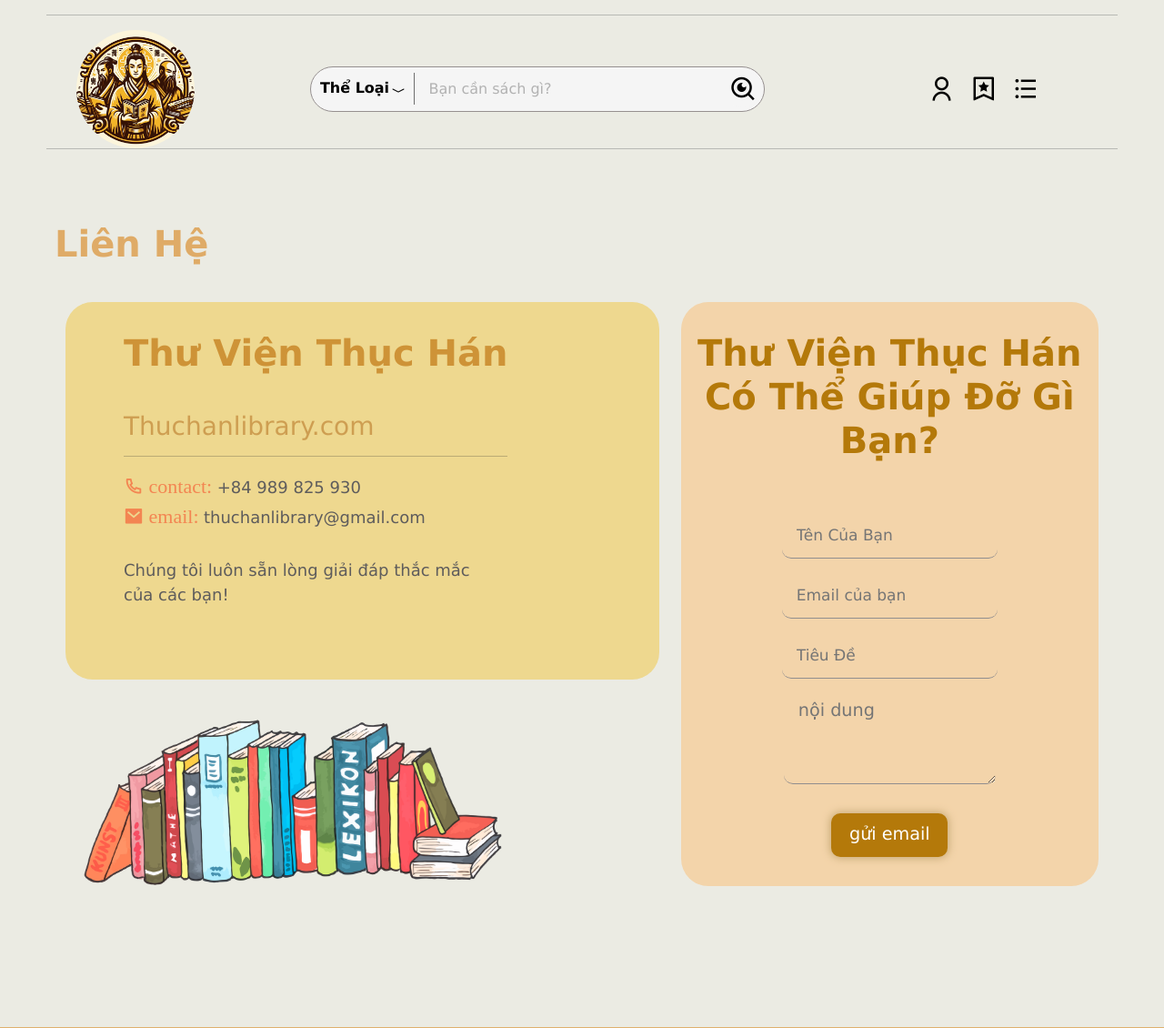
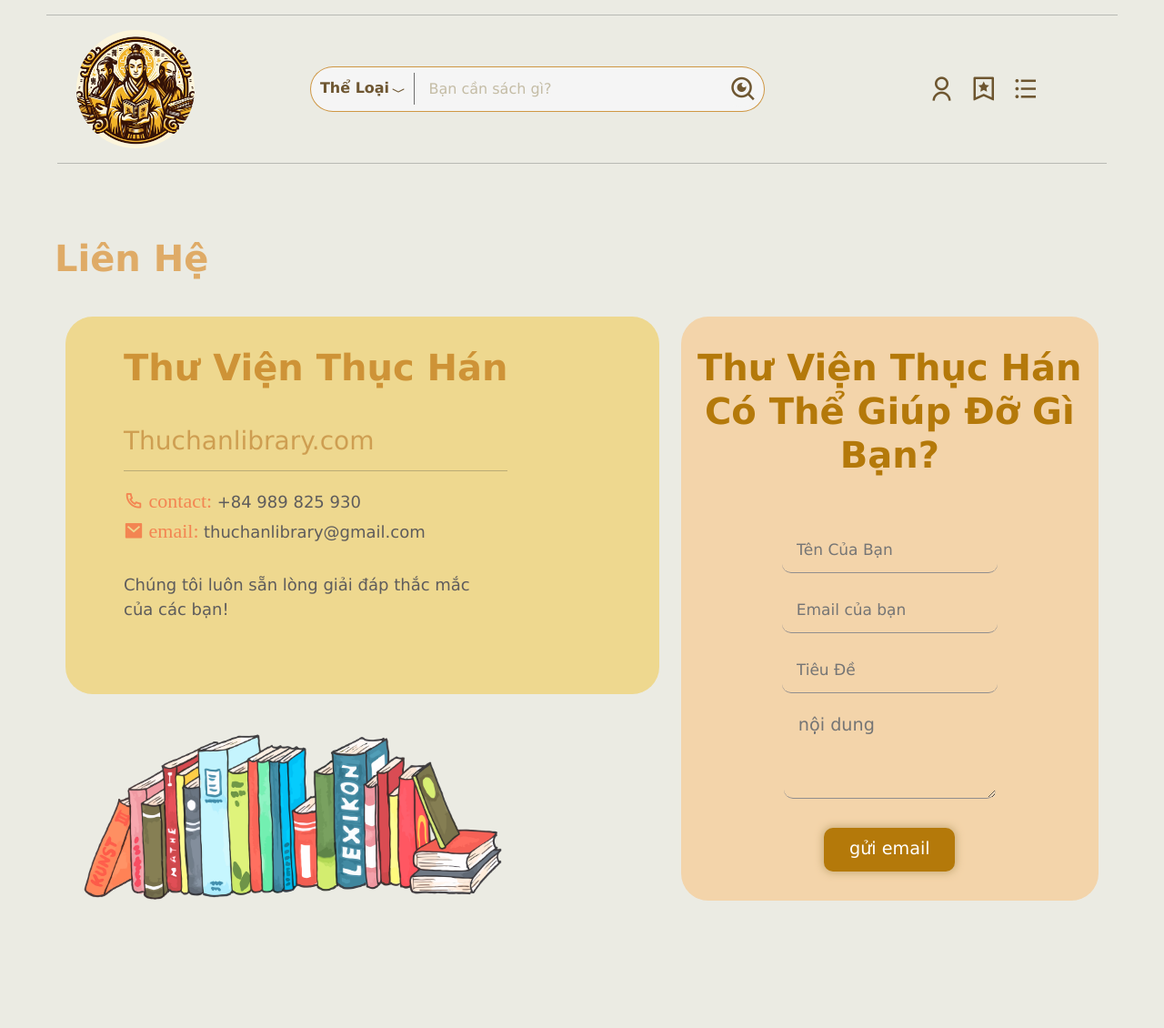
Before and after one commit to thanglaptop/ThucHanhWeb, a PHP site: page /lienhe.html in a window 1280 px wide. Shown: the part 186-1316 px from the top of the page at 91% size. Run offline with PHP 8.4, Linux system fonts and the light colour scheme.

Commit message:
thay doi vai cho

```diff
--- a/gioithieu.html
+++ b/gioithieu.html
@@ -208,8 +208,8 @@
                         </div>
                     </div>
                 </div>
-                <hr>
             </div>
+            <hr>
         </div>
     </section>
 
--- a/index.html
+++ b/index.html
@@ -124,7 +124,7 @@
                 <div class="col-lg-2 col-md-2">
                     <div class="thanhtimkiem__logo">
                         <a href="./index.html">
-                            <img width="100px" src="img/logo.png" alt=""></a>
+                            <img src="img/logo.png" alt=""></a>
                     </div>
                 </div>
                 <div class="col-lg-7 col-10 col-sm-9 col-md-7">
@@ -173,8 +173,8 @@
                         </div>
                     </div>
                 </div>
-                <hr>
             </div>
+            <hr>
         </div>
     </section>
     <!-- ket thuc tim kiem section -->
--- a/lienhe.html
+++ b/lienhe.html
@@ -208,8 +208,8 @@
                         </div>
                     </div>
                 </div>
-                <hr>
             </div>
+            <hr>
         </div>
     </section>
 
--- a/styles/main.css
+++ b/styles/main.css
@@ -378,14 +378,12 @@ span.psw {
 .thanhtimkiem {
 	display: flex;
 	align-items: center;
-	justify-content: center;
 }
 
 .thanhtimkiem__logo {
 	display: flex;
 	width: 100%;
 	height: 100%;
-	align-items: center;
 	justify-content: center;
 	margin-right: 150px;
 }
@@ -406,7 +404,7 @@ span.psw {
 .thanhtimkiem__search__form {
 	width: 500px;
 	height: 50px;
-	border: 1px solid rgb(150, 144, 144);
+	border: 1px solid #c9892ade;
 	position: relative;
 	border-radius: 30px;
 	background-color: #f5f5f5;
@@ -417,7 +415,7 @@ span.psw {
 	width: 23%;
 	height: 35px;
 	font-size: 16px;
-	color: black;
+	color: #5a3e13de;
 	padding-left: 10px;
 	padding-top: 5px;
 	margin-top: 6px;
@@ -433,7 +431,7 @@ span.psw {
 }
 
 .thanhtimkiem__search__form form .thanhtimkiem__search__theloai:hover {
-	color: orangered;
+	color: #c9892ade;
 }
 
 .thanhtimkiem__search__form form .thanhtimkiem__search__theloai svg {
@@ -443,7 +441,7 @@ span.psw {
 }
 
 .thanhtimkiem__search__form form .thanhtimkiem__search__theloai ul {
-	background: rgb(196, 177, 221);
+	background-color: #eed88f;
 	border-bottom-left-radius: 10%;
 	border-bottom-right-radius: 10%;
 	list-style-type: none;
@@ -464,13 +462,14 @@ span.psw {
 }
 
 .thanhtimkiem__search__form form .thanhtimkiem__search__theloai a {
-	color: darkslategrey;
+	color: rgb(68, 50, 1);
 	font-size: 14px;
+	font-weight: 400;
 	padding: 5px 10px;
 }
 
 .thanhtimkiem__search__form form .thanhtimkiem__search__theloai li:hover {
-	background-color: orangered;
+	background-color: #c9892ade;
 }
 
 .thanhtimkiem__search__form form .thanhtimkiem__search__theloai a:hover {
@@ -492,7 +491,7 @@ span.psw {
 }
 
 .thanhtimkiem__search__form form input::placeholder {
-	color: #b2b2b2;
+	color: #c4bca5;
 }
 
 .thanhtimkiem__search__form form button {
@@ -508,10 +507,11 @@ span.psw {
 	justify-content: center;
 	align-items: center;
 	display: flex;
+	color: #5a3e13de;
 }
 
 .thanhtimkiem__search__form form button:hover {
-	background-color: orangered;
+	background-color: #c9892ade;
 	font-size: 32px;
 }
 
@@ -523,13 +523,13 @@ span.psw {
 }
 
 .thanhtimkiem__search__canhan i {
-	color: black;
+	color: #5a3e13de;
 	font-size: 30px;
 	padding: 5px 5px;
 }
 
 .thanhtimkiem__search__canhan i:hover {
-	background-color: #ff9933;
+	background-color: #c9892ade;
 	border-radius: 20%;
 }
 
@@ -1541,7 +1541,7 @@ body {
 	margin-top: 2rem;
 	margin-bottom: 2rem;
 	border-radius: 10px;
-	width: 8rem;
+	width: 9rem;
 	height: 3rem;
 	background-color: #b4790a;
 	color: white;
```
